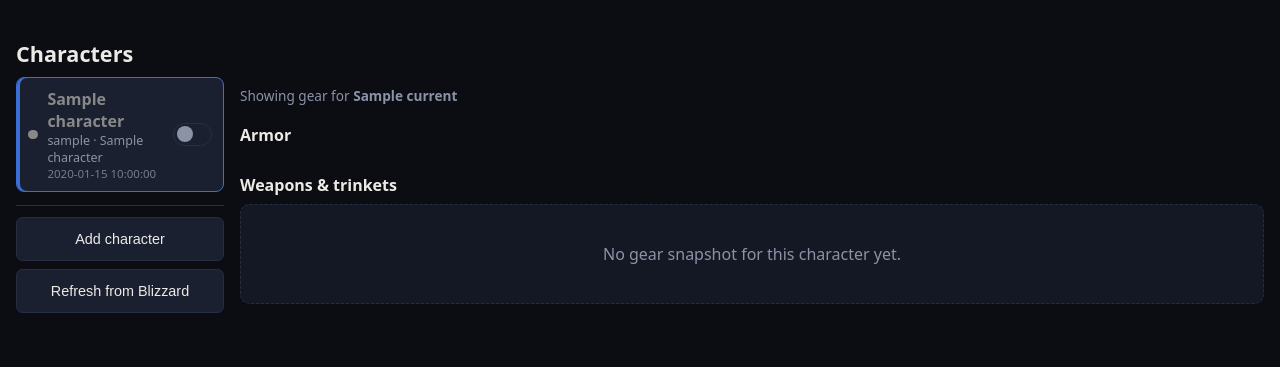
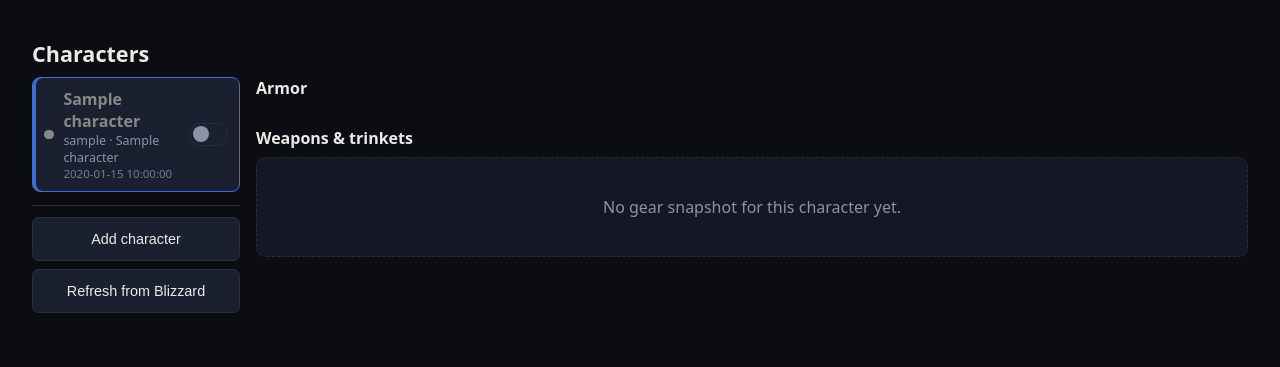
Before and after one commit to cabanj/wow-gear-optymizer, a FastAPI app: template app/templates/characters.html in a window 1280 px wide. Shown: the part 45-412 px from the top of the page. Run offline with FastAPI, Linux system fonts and the light colour scheme; the template is opened without the code that fills it: most values are stand-ins (such as "Sample title", 1, 10 or a date in 2020); parts of the project's set-up code (start-up, migrations or seed data) failed here and were passed over.

Commit message:
feat: drop Showing-gear line, wide 78rem

```diff
--- a/app/static/app.css
+++ b/app/static/app.css
@@ -18,7 +18,7 @@
 body { font-family: system-ui, -apple-system, "Segoe UI", sans-serif; background: var(--bg);
   color: var(--text); margin: 0; }
 main { max-width: 72rem; margin: 0 auto; padding: 1.2rem 1rem 3rem; }
-main.wide { max-width: 82rem; }
+main.wide { max-width: 78rem; }
 a { color: #9ecbff; }
 nav.top { display: flex; gap: 1rem; align-items: center; padding: .7rem 1rem;
   background: var(--panel); border-bottom: 1px solid var(--border); position: sticky; top: 0; }
@@ -191,7 +191,7 @@ h2 { font-size: 1.05rem; margin: 1.6rem 0 .6rem; }
 .menu-item .dot { color: var(--up); font-size: .8rem; float: right; }
 .char-detail h2 { margin-top: 0; }
 .char-detail h3 { margin: 1.2rem 0 .5rem; font-size: 1rem; font-weight: 650; }
-.char-detail > p.meta:first-child { margin-top: .55rem; margin-bottom: .8rem; }
+.char-detail h3:first-child { margin-top: 0; }
 @media (max-width: 700px) {
   .char-layout { grid-template-columns: 1fr; }
   .char-menu { position: static; flex-direction: row; flex-wrap: wrap; }
--- a/app/templates/characters.html
+++ b/app/templates/characters.html
@@ -69,7 +69,6 @@
         </span>
       </a>
 {%- endmacro %}
-  <p class="meta">Showing gear for <strong>{{ current.name }}</strong></p>
   {% if armor_rows or weapon_rows %}
   <h3>Armor</h3>
   <div class="pair-grid">
```
